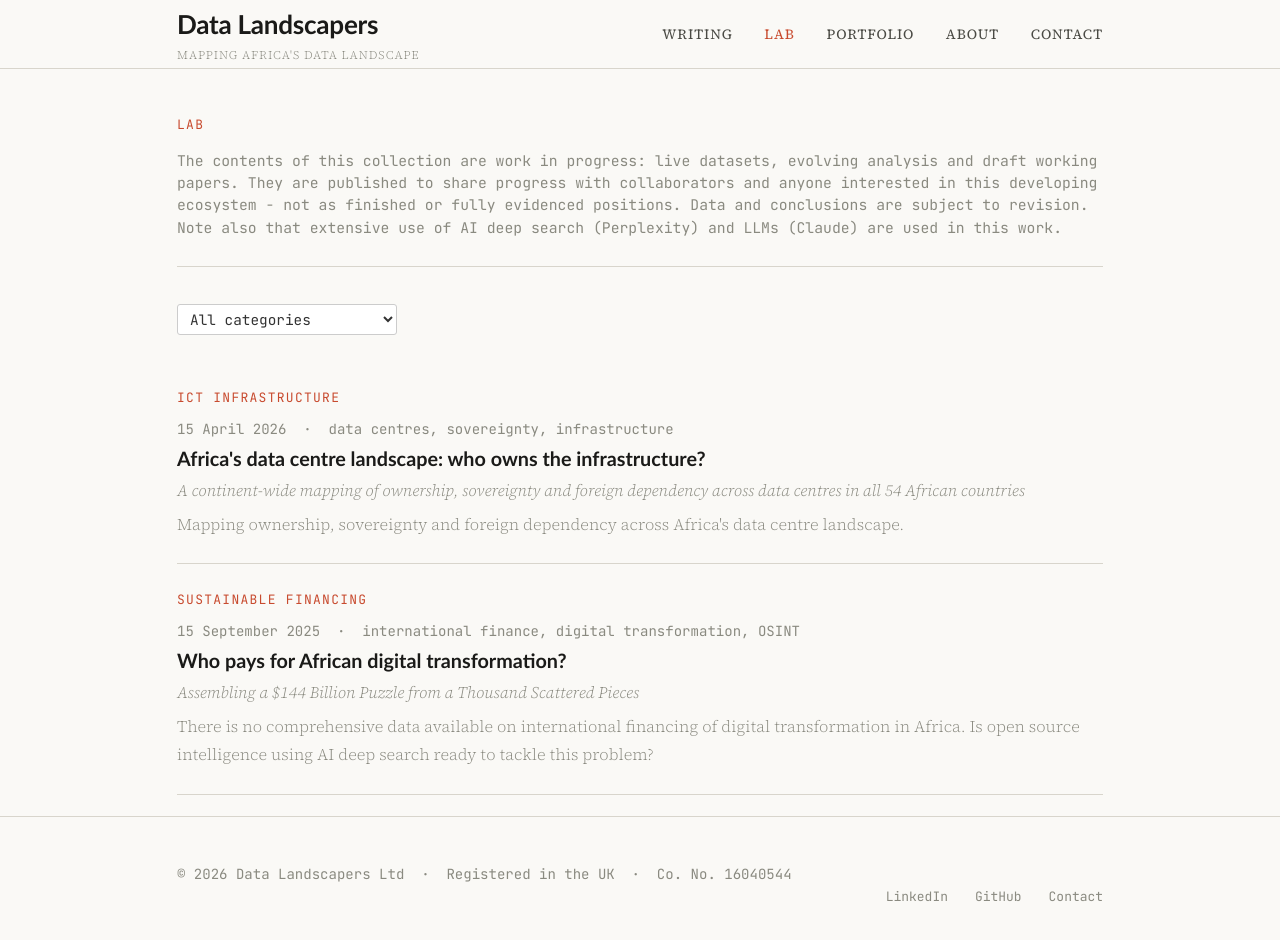
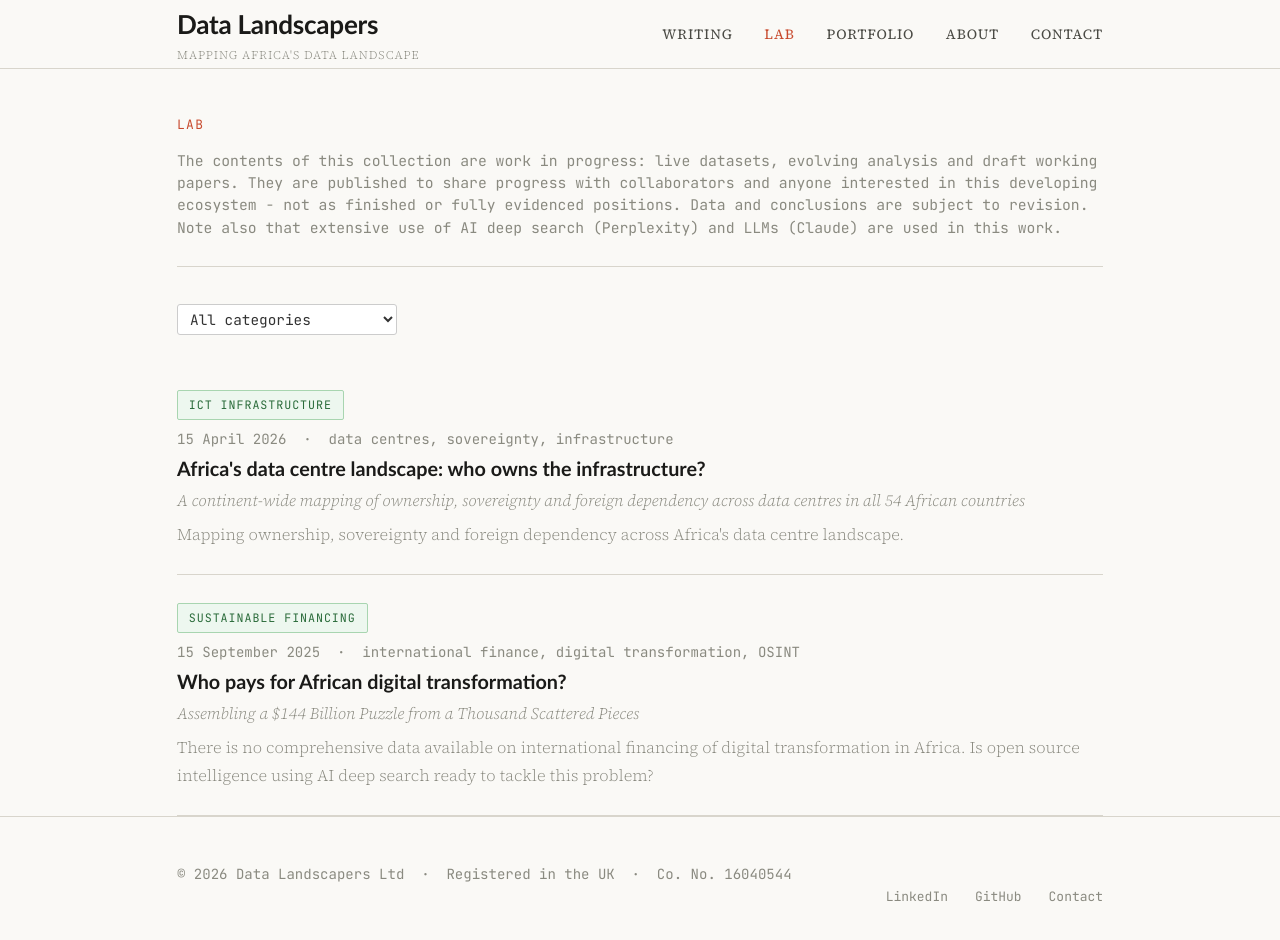
Before and after one commit to data-landscapers/data-landscapers.github.io, a Jekyll site: the page built from lab/index.md, in a window 1280 px wide and 954 px high. Shown: the top 940 px of the window. Built offline with Jekyll 4.4.1, drawn with Linux system fonts in a browser that asks for light colours.

Commit message:
standardise category style

```diff
--- a/lab/index.md
+++ b/lab/index.md
@@ -30,7 +30,7 @@ permalink: /lab/
     {% for doc in lab_docs %}
     <article style="padding: 1.4rem 0; border-bottom: 1px solid var(--rule);" data-category="{{ doc.category }}">
       {% if doc.category %}
-      <div style="font-family: var(--mono); font-size: 0.72rem; text-transform: uppercase; letter-spacing: 0.1em; color: var(--accent); margin-bottom: 0.4rem;">{{ doc.category }}</div>
+      <span class="wip-item-card__status wip-item-card__status--active" style="margin-bottom: 0.4rem; display: inline-block;">{{ doc.category }}</span>
       {% endif %}
       <div style="font-family: var(--mono); font-size: 0.78rem; color: var(--ink-faint); margin-bottom: 0.3rem;">
         {{ doc.date | date: "%-d %B %Y" }}
```
